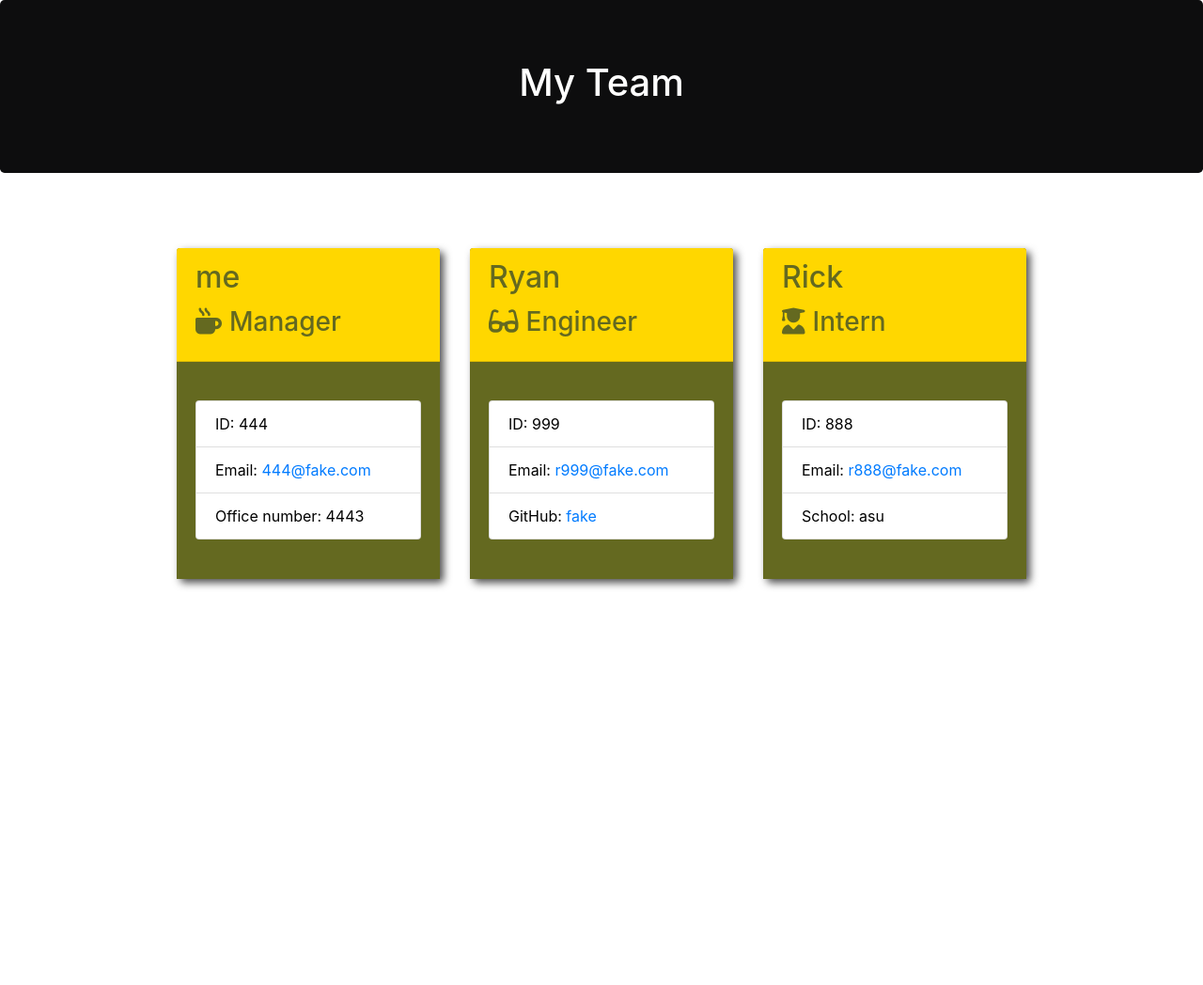
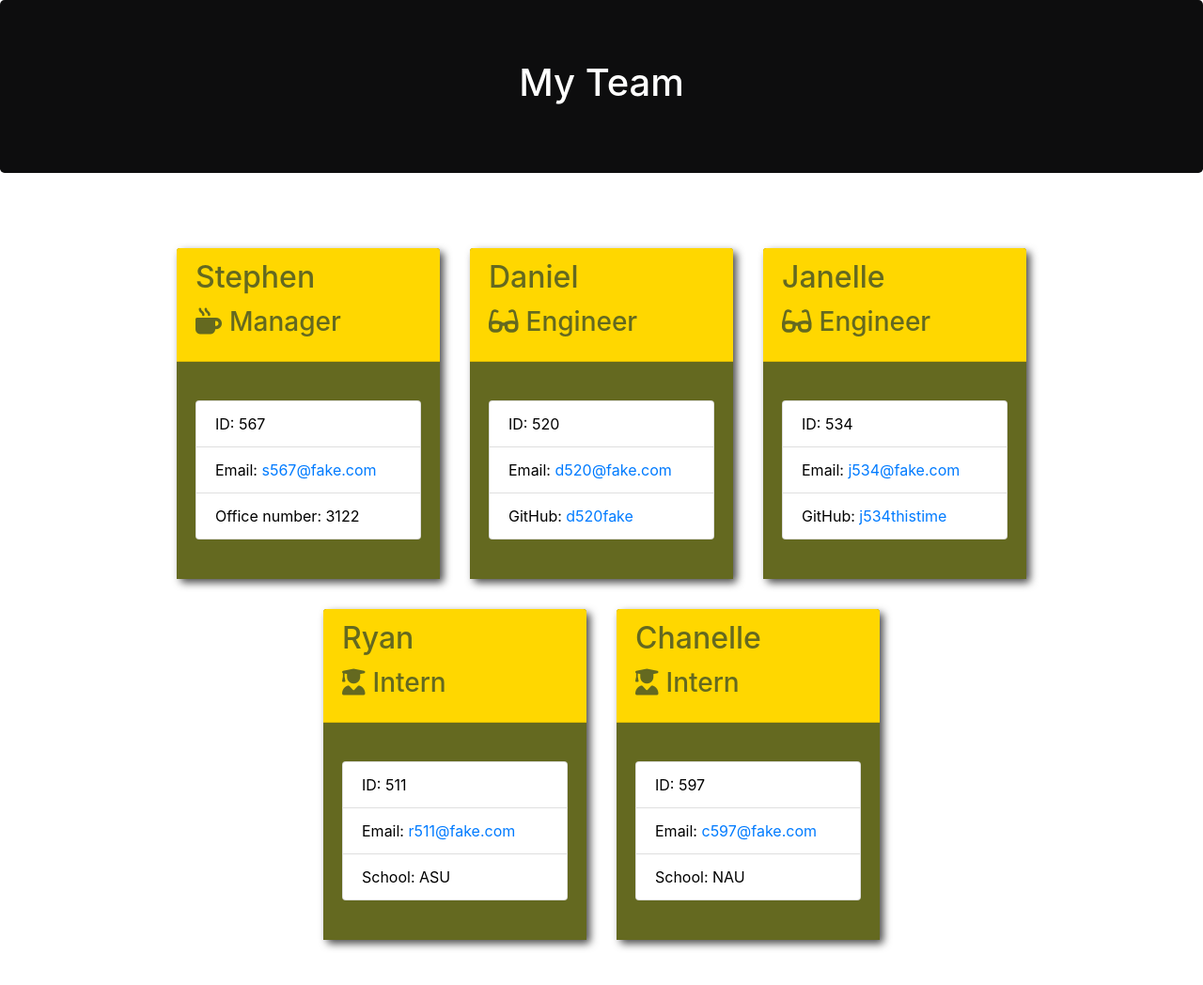
Before and after one commit to penaone/softwareengteam, a website: page output/team.html in a window 1280 px wide. Shown: the whole page at 94% size. Before the commit the page ends 800 px from the top, so only its background shows below. Drawn offline with nearby package versions, Linux system fonts and the light colour scheme.

Commit message:
Completed Challenge

```diff
--- a/output/team.html
+++ b/output/team.html
@@ -25,42 +25,70 @@
 
       <div class="card employee-card">
       <div class="card-header">
-          <h2 class="card-title">me</h2>
+          <h2 class="card-title">Stephen </h2>
           <h3 class="card-title"><i class="fas fa-mug-hot mr-2"></i>Manager</h3>
       </div>
       <div class="card-body">
           <ul class="list-group">
-              <li class="list-group-item">ID: 444</li>
-              <li class="list-group-item">Email: <a href="mailto:444@fake.com}">444@fake.com</a></li>
-              <li class="list-group-item">Office number: 4443</li>
+              <li class="list-group-item">ID: 567</li>
+              <li class="list-group-item">Email: <a href="mailto:s567@fake.com}">s567@fake.com</a></li>
+              <li class="list-group-item">Office number: 3122</li>
           </ul>
       </div>
   </div>
 
       <div class="card employee-card">
   <div class="card-header">
-      <h2 class="card-title">Ryan</h2>
+      <h2 class="card-title">Daniel</h2>
       <h3 class="card-title"><i class="fas fa-glasses mr-2"></i>Engineer</h3>
   </div>
   <div class="card-body">
       <ul class="list-group">
-          <li class="list-group-item">ID: 999</li>
-          <li class="list-group-item">Email: <a href="mailto:r999@fake.com">r999@fake.com</a></li>
-          <li class="list-group-item">GitHub: <a href="https://github.com/fake" target="_blank" rel="noopener noreferrer">fake</a></li>
+          <li class="list-group-item">ID: 520</li>
+          <li class="list-group-item">Email: <a href="mailto:d520@fake.com">d520@fake.com</a></li>
+          <li class="list-group-item">GitHub: <a href="https://github.com/d520fake" target="_blank" rel="noopener noreferrer">d520fake</a></li>
       </ul>
   </div>
 </div>
 
       <div class="card employee-card">
   <div class="card-header">
-      <h2 class="card-title">Rick</h2>
+      <h2 class="card-title">Janelle</h2>
+      <h3 class="card-title"><i class="fas fa-glasses mr-2"></i>Engineer</h3>
+  </div>
+  <div class="card-body">
+      <ul class="list-group">
+          <li class="list-group-item">ID: 534</li>
+          <li class="list-group-item">Email: <a href="mailto:j534@fake.com">j534@fake.com</a></li>
+          <li class="list-group-item">GitHub: <a href="https://github.com/j534thistime" target="_blank" rel="noopener noreferrer">j534thistime</a></li>
+      </ul>
+  </div>
+</div>
+
+      <div class="card employee-card">
+  <div class="card-header">
+      <h2 class="card-title">Ryan</h2>
       <h3 class="card-title"><i class="fas fa-user-graduate mr-2"></i>Intern</h3>
   </div>
   <div class="card-body">
       <ul class="list-group">
-          <li class="list-group-item">ID: 888</li>
-          <li class="list-group-item">Email: <a href="mailto:r888@fake.com">r888@fake.com</a></li>
-          <li class="list-group-item">School: asu</li>
+          <li class="list-group-item">ID: 511</li>
+          <li class="list-group-item">Email: <a href="mailto:r511@fake.com">r511@fake.com</a></li>
+          <li class="list-group-item">School: ASU</li>
+      </ul>
+  </div>
+</div>
+
+      <div class="card employee-card">
+  <div class="card-header">
+      <h2 class="card-title">Chanelle</h2>
+      <h3 class="card-title"><i class="fas fa-user-graduate mr-2"></i>Intern</h3>
+  </div>
+  <div class="card-body">
+      <ul class="list-group">
+          <li class="list-group-item">ID: 597</li>
+          <li class="list-group-item">Email: <a href="mailto:c597@fake.com">c597@fake.com</a></li>
+          <li class="list-group-item">School: NAU</li>
       </ul>
   </div>
 </div>
```
